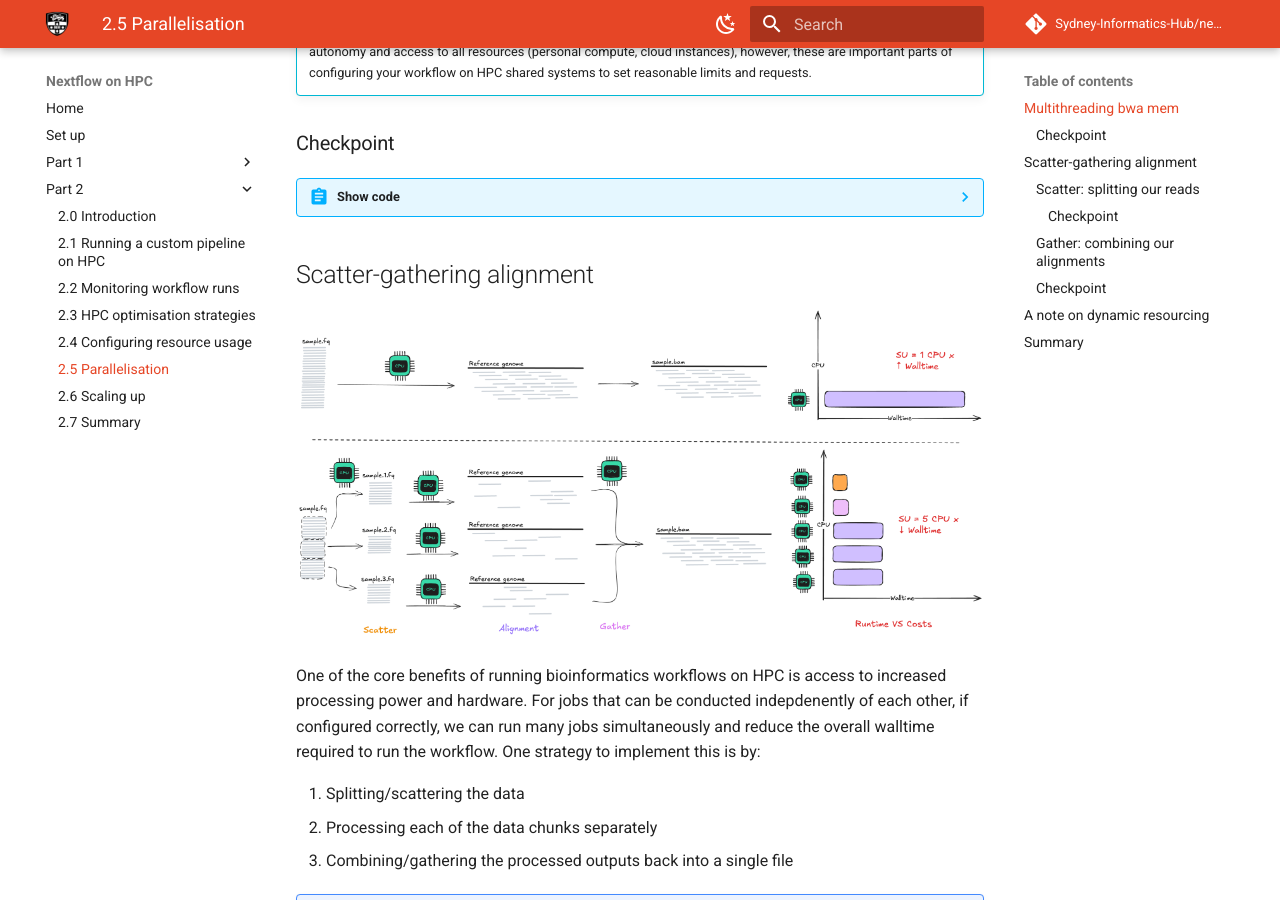
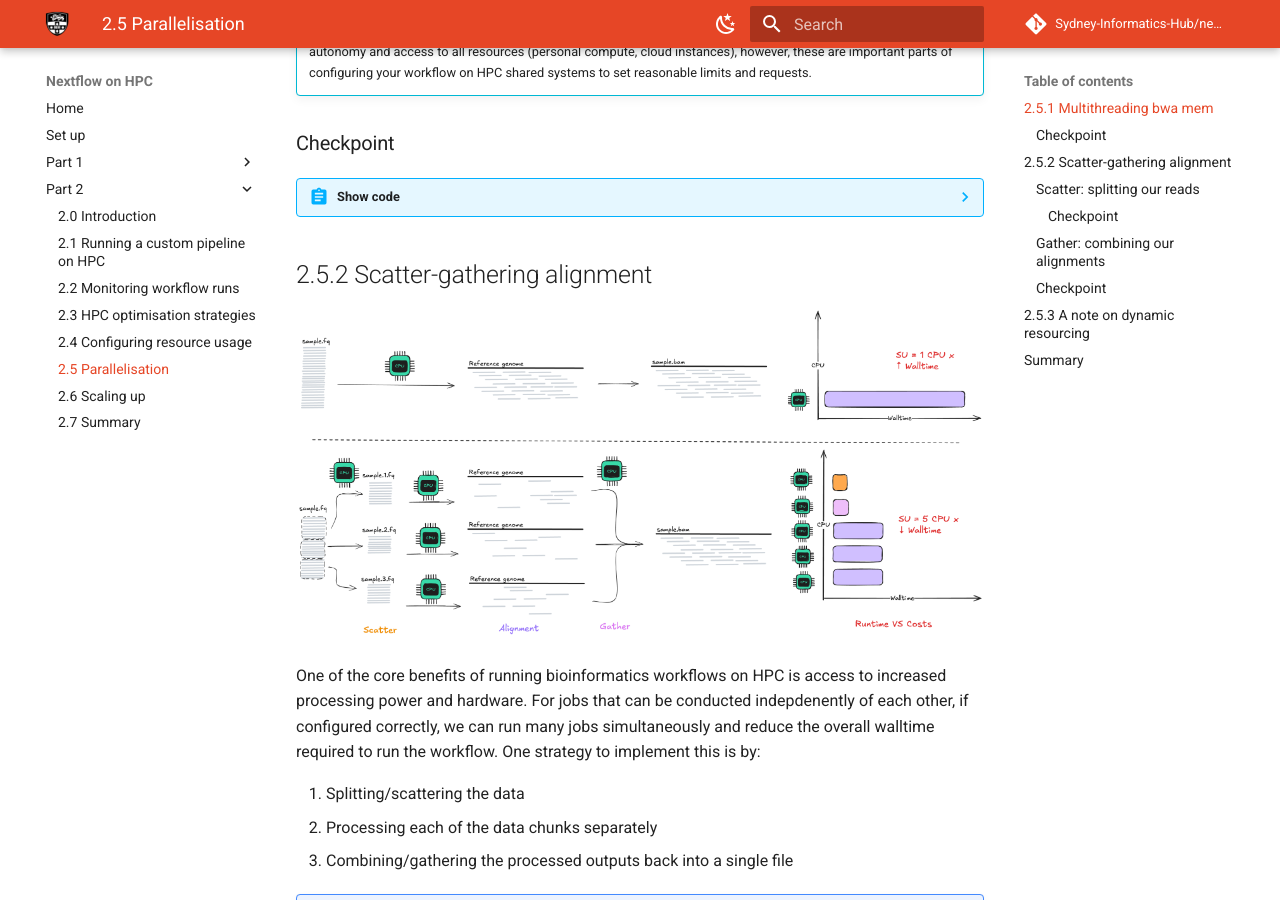
Before and after one commit to Sydney-Informatics-Hub/nextflow-hpc-workshop, an MkDocs documentation site: the page built from docs/part2/25_parallelisation.md, in a window 1280 px wide and 900 px high, scrolled down 3829 px. Built offline with MkDocs 1.6.1 and Material for MkDocs 9.7.7, drawn with Linux system fonts in a browser that asks for light colours; comment, search, counter and statistics services are not loaded; some of the changed text lies outside the part shown.

Commit message:
2.5 add lesson numbers

````diff
--- a/docs/part2/25_parallelisation.md
+++ b/docs/part2/25_parallelisation.md
@@ -12,7 +12,7 @@
 
 Recall that splitting your data up across too many cores can lead to diminishing returns, such as increased SU usage and walltime. Parallelisation requires benchmarking to find the right balance between the walltime, CPU efficiency, and service unit consumption. We want to avoid over-parallelising our workflows.
 
-## Multithreading `bwa mem`
+## 2.5.1 Multithreading `bwa mem`
 
 In this section we will look at implementing another multithreading example with `bwa mem`, used in the `ALIGN` process. These are the example benchmarking results from Part 1, with the CPU efficiency calculated for you.
 
@@ -316,7 +316,7 @@ As configuration generally does not trigger the re-run of processes, we need to
         }
         ```
 
-## Scatter-gathering alignment
+## 2.5.2 Scatter-gathering alignment
 
 ![](figs/00_Scatter_gather_fig.png)
 
@@ -791,7 +791,7 @@ This change optimises performance for large datasets by leveraging parallel proc
     }
     ```
 
-## A note on dynamic resourcing
+## 2.5.3 A note on dynamic resourcing
 
 Since our data is small and similar-sized, we can apply the same resource configurations within the same process and it will still run successfully. However, it is common that we need to **run the same process with input data of widely variying sizes**. For example, if we were to run variant calling with reads from the whole genome, human chromosome 1 is nearly 4x larger than chromosome 20.
 
````
